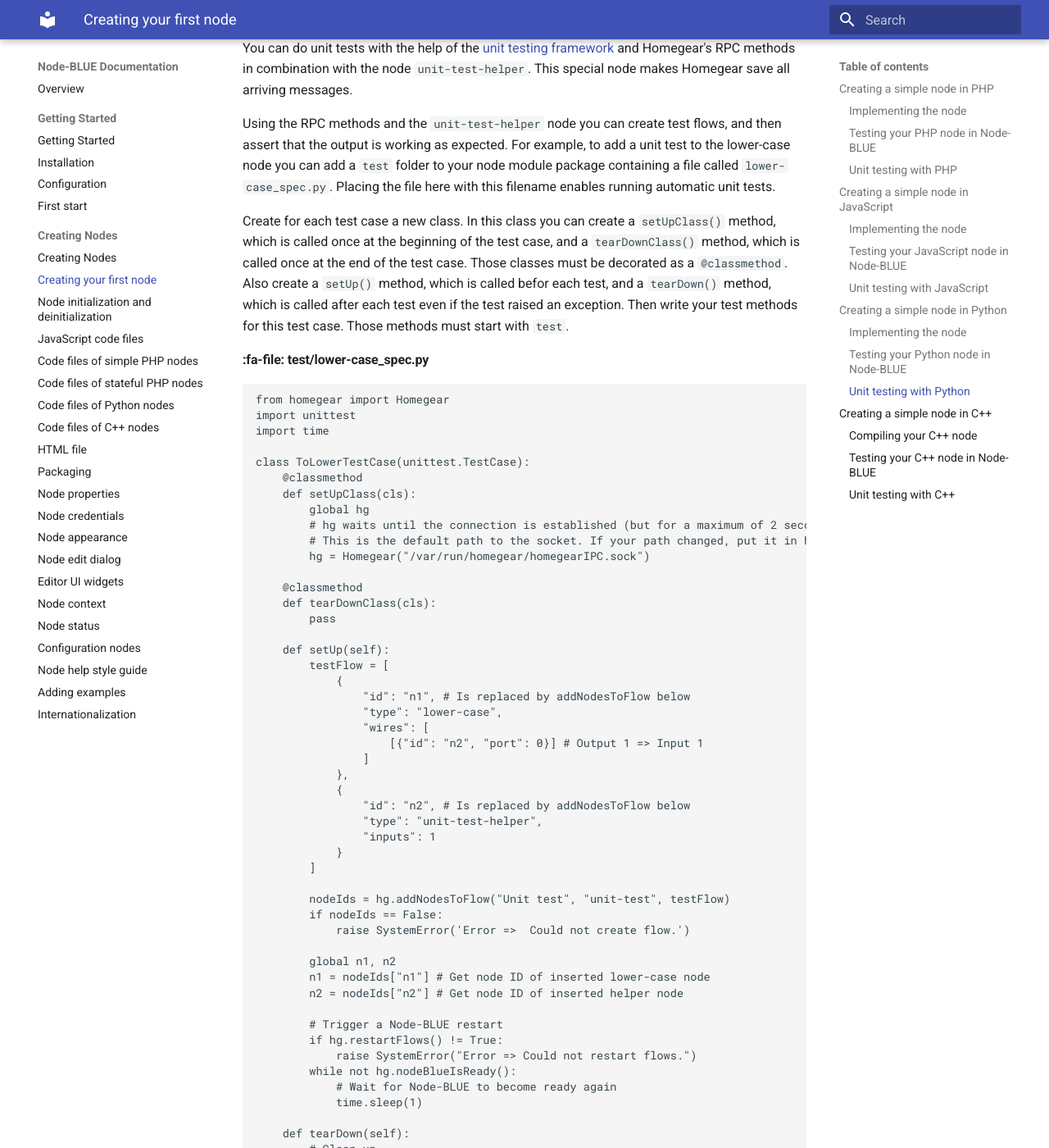
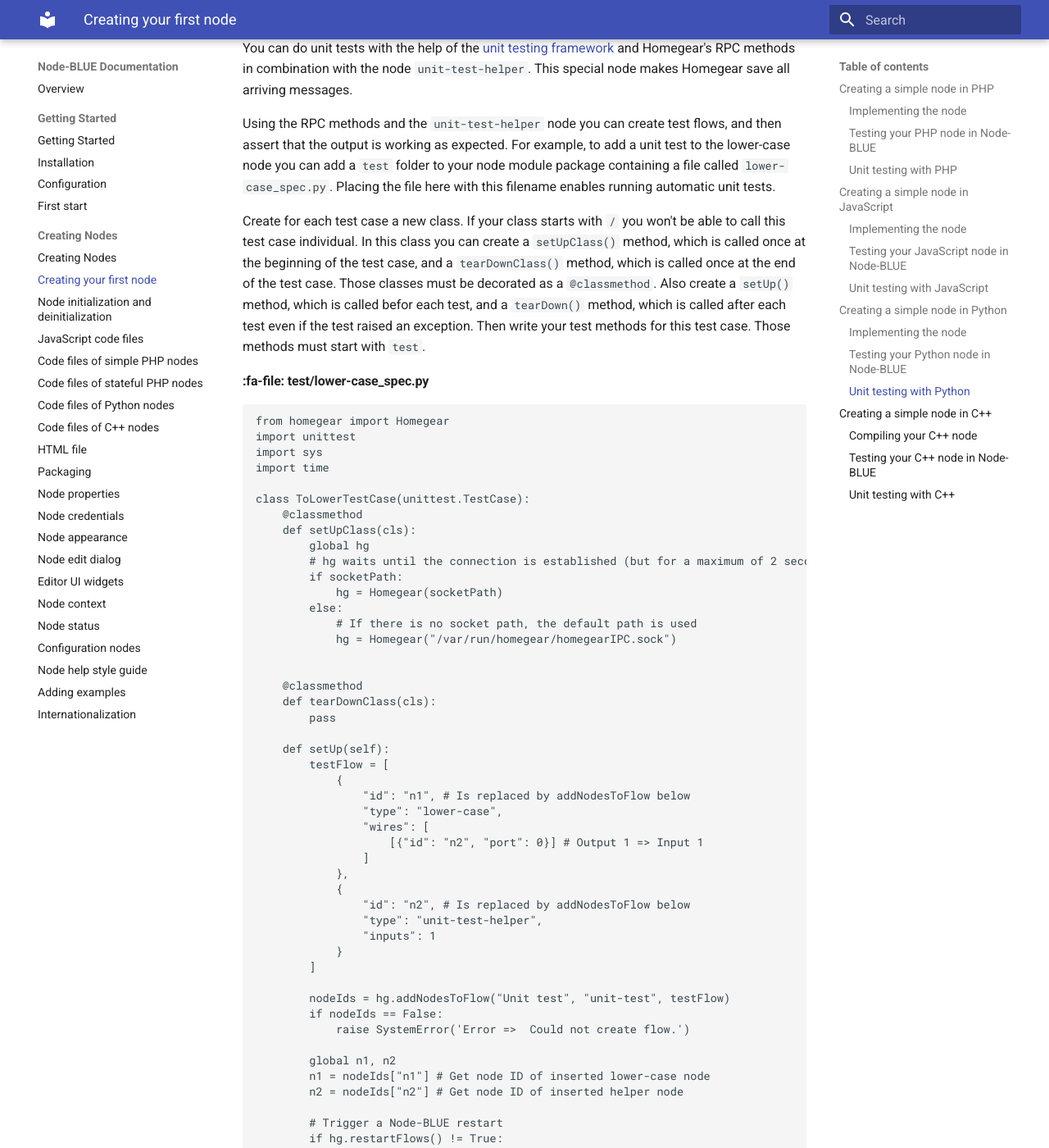
Before and after one commit to Homegear/node-blue-doc, an MkDocs documentation site: the page built from docs/creating_nodes/first_node.md, in a window 1280 px wide and 1400 px high, scrolled down 14778 px. Shown: the whole window at 82% size. Built offline with MkDocs 1.6.1 and Material for MkDocs 9.7.7, drawn with Linux system fonts in a browser that asks for light colours; some of the changed text lies outside the part shown.

Commit message:
adds support to change socket path in python unit test

````diff
--- a/docs/creating_nodes/first_node.md
+++ b/docs/creating_nodes/first_node.md
@@ -629,7 +629,8 @@ You can do unit tests with the help of the [unit testing framework](https://docs
 
 Using the RPC methods and the `unit-test-helper` node you can create test flows, and then assert that the output is working as expected. For example, to add a unit test to the lower-case node you can add a `test` folder to your node module package containing a file called `lower-case_spec.py`. Placing the file here with this filename enables running automatic unit tests.
 
-Create for each test case a new class. In this class you can create a `setUpClass()` method, which is called once at the beginning of the test case, and a `tearDownClass()` method, which is called once at the end of the test case. Those classes must be decorated as a `@classmethod`.
+Create for each test case a new class. If your class starts with `/` you won't be able to call this test case individual.
+In this class you can create a `setUpClass()` method, which is called once at the beginning of the test case, and a `tearDownClass()` method, which is called once at the end of the test case. Those classes must be decorated as a `@classmethod`.
 Also create a `setUp()` method, which is called befor each test, and a `tearDown()` method, which is called after each test even if the test raised an exception.
 Then write your test methods for this test case. Those methods must start with `test`.
 
@@ -638,6 +639,7 @@ Then write your test methods for this test case. Those methods must start with `
 ```python
 from homegear import Homegear
 import unittest
+import sys
 import time
 
 class ToLowerTestCase(unittest.TestCase):
@@ -645,8 +647,12 @@ class ToLowerTestCase(unittest.TestCase):
     def setUpClass(cls):
         global hg
         # hg waits until the connection is established (but for a maximum of 2 seconds).
-        # This is the default path to the socket. If your path changed, put it in here
-        hg = Homegear("/var/run/homegear/homegearIPC.sock")
+        if socketPath:
+            hg = Homegear(socketPath)
+        else:
+            # If there is no socket path, the default path is used
+            hg = Homegear("/var/run/homegear/homegearIPC.sock")
+
 
     @classmethod
     def tearDownClass(cls):
@@ -699,6 +705,16 @@ class ToLowerTestCase(unittest.TestCase):
 
 
 if __name__ == '__main__':
+    # extract socket path from sys.argv
+    global socketPath
+    socketPath = ''
+    if len(sys.argv) > 1:
+        for arg in sys.argv:
+            if arg.startswith("/") and not arg == sys.argv[0]:
+                socketPath = arg
+                sys.argv.remove(arg)
+                break
+
     unittest.main()
 
 ```
@@ -725,6 +741,11 @@ python3 lower-case_spec.py ClassName -v
 If you only want to run one specific test, use:
 ```bash
 python3 lower-case_spec.py ClassName.test_testName -v
+```
+
+To change the socket path, use:
+```bash
+python3 lower-case_spec.py /socket/path ClassName.test_testName -v
 ```
 
 ## Creating a simple node in C++
````
